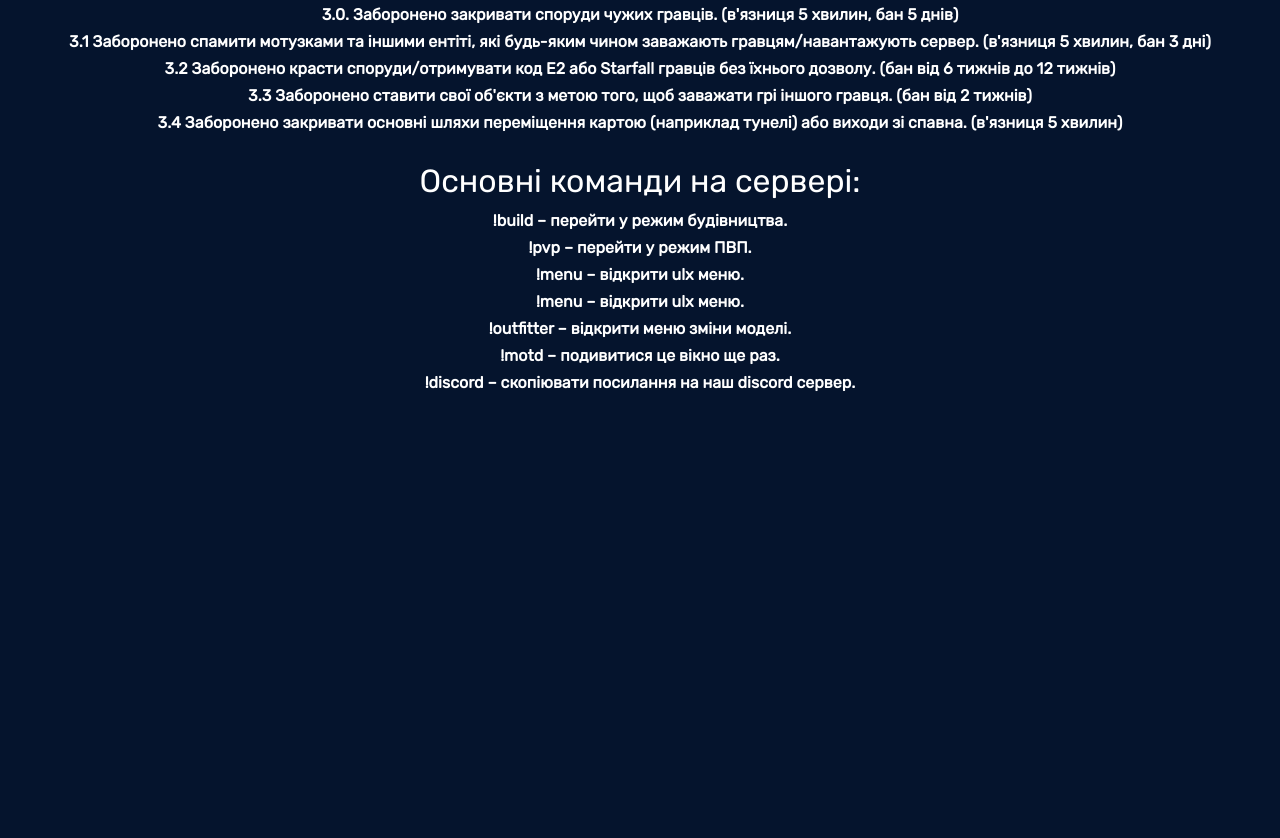
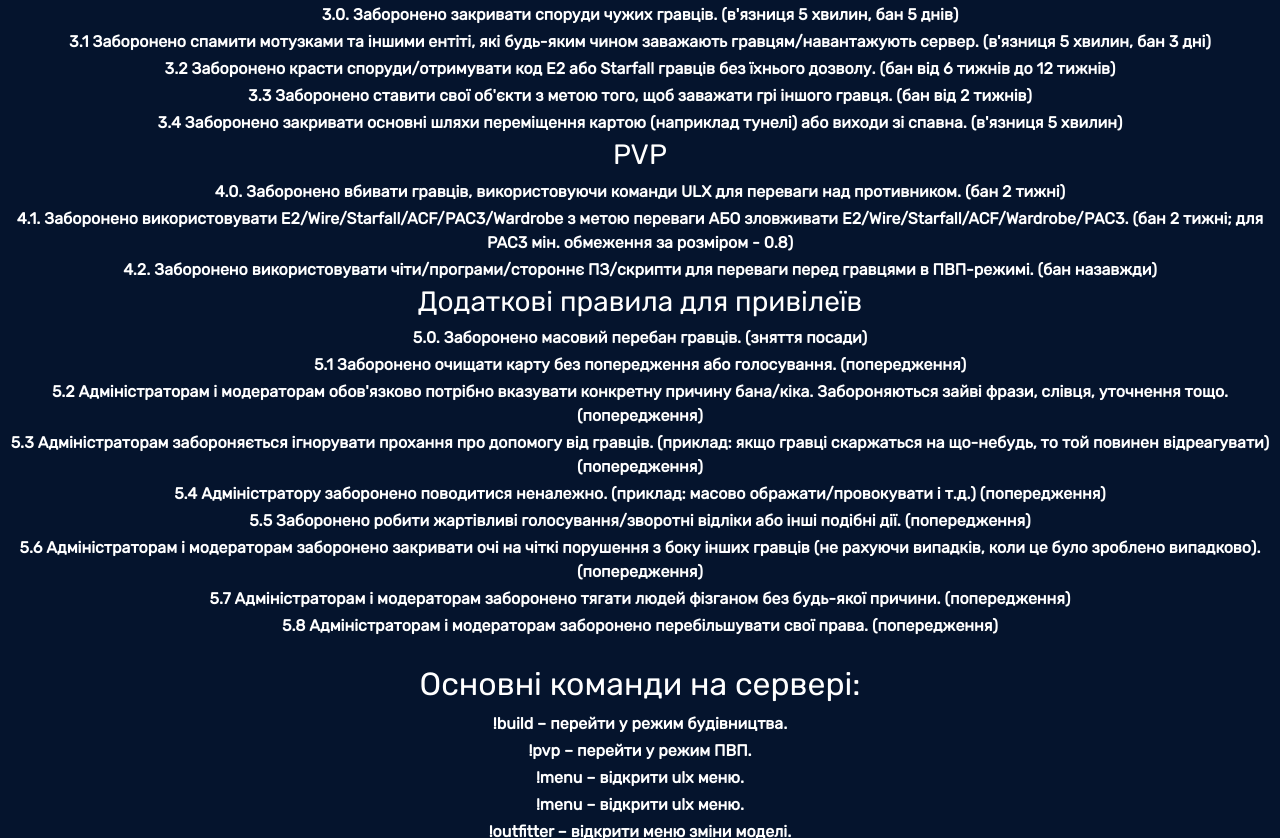
Before and after one commit to dmitykorolev2009/dmitykorolev2009.github.io, a plain HTML site: page index.html in a window 1280 px wide. Shown: the part 752-1590 px from the top of the page. Before the commit the page ends 1174 px from the top, so only its background shows below. Drawn offline with nearby package versions, Linux system fonts and the light colour scheme.

Commit message:
Update index.html

```diff
--- a/index.html
+++ b/index.html
@@ -48,6 +48,20 @@
             <p>3.2 Заборонено красти споруди/отримувати код E2 або Starfall гравців без їхнього дозволу. (бан від 6 тижнів до 12 тижнів)</p>
             <p>3.3 Заборонено ставити свої об'єкти з метою того, щоб заважати грі іншого гравця. (бан від 2 тижнів)</p>
             <p>3.4 Заборонено закривати основні шляхи переміщення картою (наприклад тунелі) або виходи зі спавна. (в'язниця 5 хвилин)</p>
+            <h3 style="color: white">PVP</h3>
+            <p>4.0. Заборонено вбивати гравців, використовуючи команди ULX для переваги над противником. (бан 2 тижні)</p>
+            <p>4.1. Заборонено використовувати E2/Wire/Starfall/ACF/PAC3/Wardrobe з метою переваги АБО зловживати E2/Wire/Starfall/ACF/Wardrobe/PAC3. (бан 2 тижні; для PAC3 мін. обмеження за розміром - 0.8)</p>
+            <p>4.2. Заборонено використовувати чіти/програми/стороннє ПЗ/скрипти для переваги перед гравцями в ПВП-режимі. (бан назавжди)</p>
+            <h3 style="color: white">Додаткові правила для привілеїв</h3>
+            <p>5.0. Заборонено масовий перебан гравців. (зняття посади)</p>
+            <p>5.1 Заборонено очищати карту без попередження або голосування. (попередження)</p>
+            <p>5.2 Адміністраторам і модераторам обов'язково потрібно вказувати конкретну причину бана/кіка. Забороняються зайві фрази, слівця, уточнення тощо. (попередження)</p>
+            <p>5.3 Адміністраторам забороняється ігнорувати прохання про допомогу від гравців. (приклад: якщо гравці скаржаться на що-небудь, то той повинен відреагувати) (попередження)</p>
+            <p>5.4 Адміністратору заборонено поводитися неналежно. (приклад: масово ображати/провокувати і т.д.) (попередження)</p>
+            <p>5.5 Заборонено робити жартівливі голосування/зворотні відліки або інші подібні дії. (попередження)</p>
+            <p>5.6 Адміністраторам і модераторам заборонено закривати очі на чіткі порушення з боку інших гравців (не рахуючи випадків, коли це було зроблено випадково). (попередження)</p>
+            <p>5.7 Адміністраторам і модераторам заборонено тягати людей фізганом без будь-якої причини. (попередження)</p>
+            <p>5.8 Адміністраторам і модераторам заборонено перебільшувати свої права. (попередження)</p>
 			<br>
 			<h2 style="color: white">Основні команди на сервері:</h2>
 			<p>!build – перейти у режим будівництва. </p>
```
